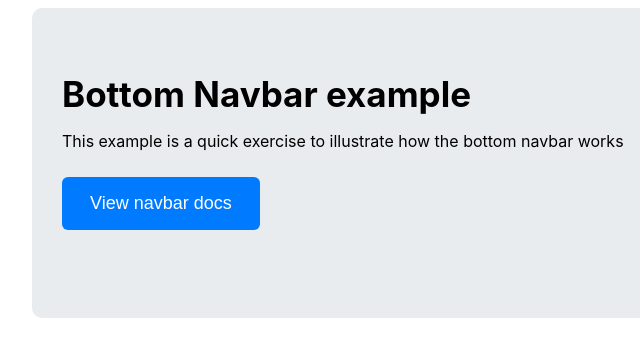
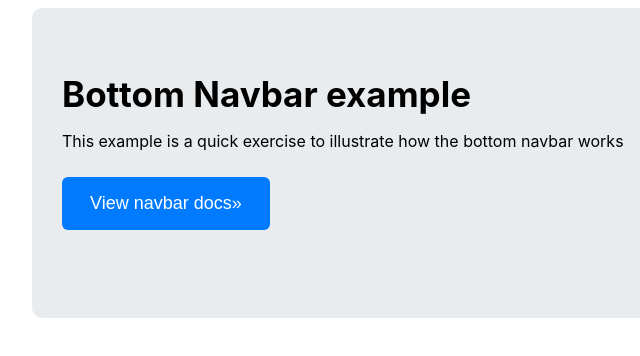
Before and after one commit to begzodaka98/Nabiev.com, a plain HTML site: page index.html in a window 1280 px wide. Shown: the full height of the page, 178-818 px from the left. Drawn offline with Linux system fonts and the light colour scheme.

Commit message:
Update index.html

```diff
--- a/index.html
+++ b/index.html
@@ -16,7 +16,7 @@
            This example is a quick exercise to illustrate how the bottom navbar works
        </p>
        <button class="knopka">
-           View navbar docs
+           View navbar docs&raquo
 
        </button>
     <div class="navbar">
```
